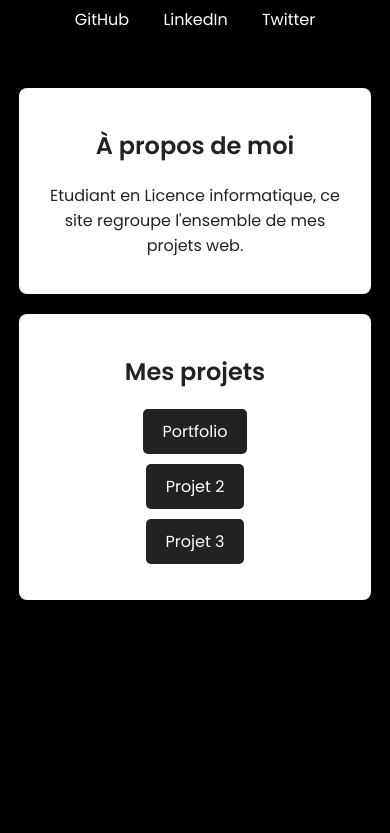
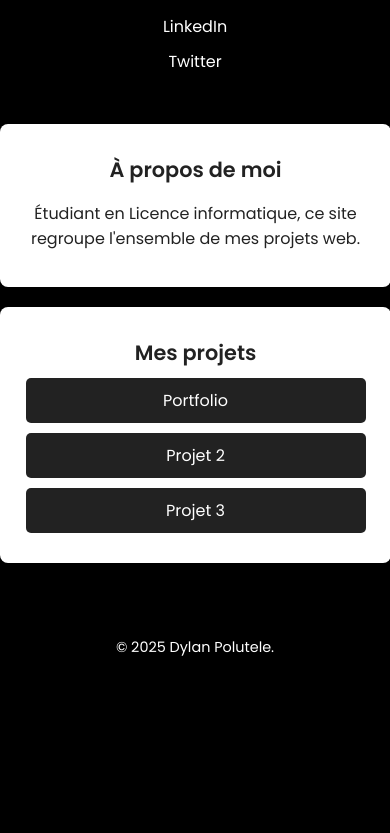
Before and after one commit to dpolutele/dpolutele.github.io, a plain HTML site: page index.html in a window 390 px wide. Shown: the part 104-937 px from the top of the page. After the commit the page ends 844 px from the top, so only its background shows below. Drawn offline with Linux system fonts and the light colour scheme; a script that the page names is missing.

Commit message:
maj du site principal

```diff
--- a/index.html
+++ b/index.html
@@ -21,7 +21,7 @@
 
     <section class="introduction">
         <h2>À propos de moi</h2>
-        <p>Etudiant en Licence informatique, ce site regroupe l'ensemble de mes projets web.</p>
+        <p>Étudiant en Licence informatique, ce site regroupe l'ensemble de mes projets web.</p>
     </section>
 
     <section class="projects">
--- a/style.css
+++ b/style.css
@@ -1,5 +1,5 @@
-/* Importation d'une police moderne */
 @import url('https://fonts.googleapis.com/css2?family=Poppins:wght@300;400;600&display=swap');
+
 #canvas-club {
   position: fixed;
   top: 0;
@@ -20,23 +20,27 @@ body {
 }
 
 header {
-
     color: #fff;
     padding: 20px;
 }
 
 h1, h2 {
     font-weight: 600;
+    margin: 10px 0;
 }
 
 nav ul {
     list-style: none;
     padding: 0;
+    display: flex;
+    justify-content: center;
+    flex-wrap: wrap;
+    gap: 15px;
+    margin: 10px 0;
 }
 
 nav ul li {
     display: inline;
-    margin: 0 15px;
 }
 
 nav ul li a {
@@ -54,7 +58,7 @@ nav ul li a:hover {
     background: #fff;
     padding: 20px;
     margin: 20px auto;
-    width: 80%;
+    width: 90%;
     max-width: 800px;
     border-radius: 8px;
     box-shadow: 0 4px 12px rgba(0, 0, 0, 0.2);
@@ -63,6 +67,7 @@ nav ul li a:hover {
 .projects ul {
     list-style: none;
     padding: 0;
+    margin: 0;
 }
 
 .projects ul li {
@@ -86,8 +91,34 @@ nav ul li a:hover {
 }
 
 footer {
-
     color: #fff;
     padding: 200px;
-    margin-top: 20px;
+    margin-top: 120px;
+    font-size: 0.9rem;
 }
+
+/* Responsive mobile */
+@media (max-width: 600px) {
+    nav ul {
+        flex-direction: column;
+        gap: 10px;
+    }
+
+    h1 {
+        font-size: 1.8rem;
+    }
+
+    h2 {
+        font-size: 1.3rem;
+    }
+
+    .projects ul li a {
+        width: 100%;
+        max-width: 300px;
+    }
+
+    footer {
+        padding: 40px 20px;
+        margin-top: 20px;
+    }
+}
```
